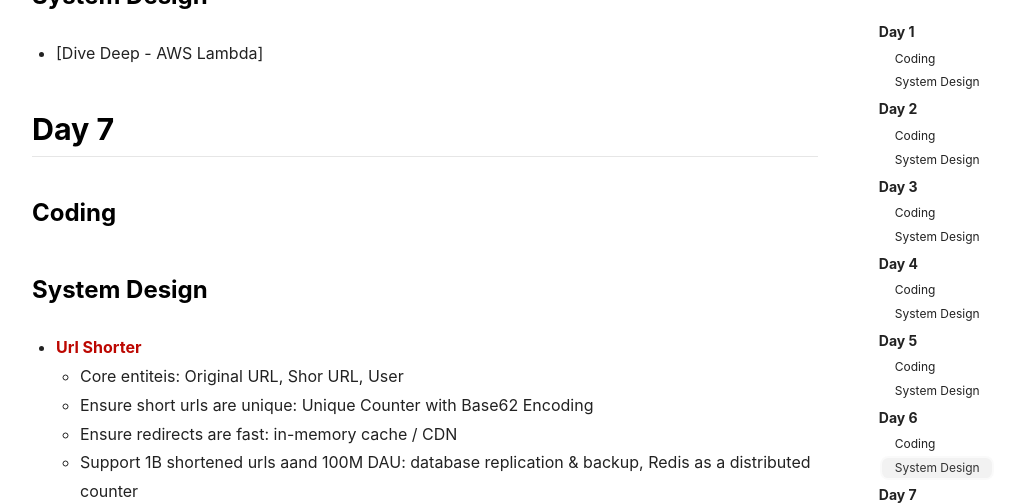
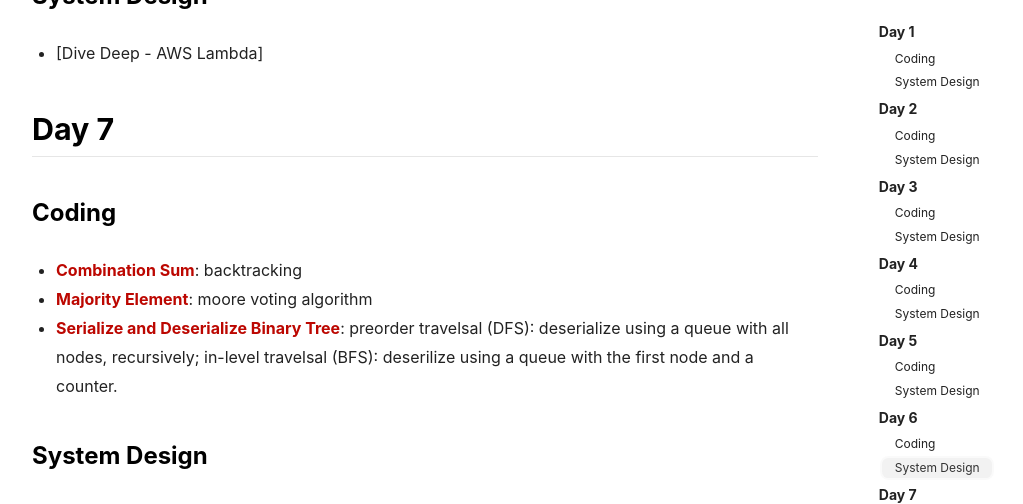
Before and after one commit to runzhuoli/runzhuoli.github.io, a Jekyll site: the page built from _posts/2024-12-10-7-days.md, in a window 1280 px wide and 900 px high, scrolled down 9179 px, cut to the strip 0-504 px from the top of the window. Shown: the whole strip, without its empty margins (105-1128 px from the left). Built offline with Jekyll 4.4.1, drawn with Linux system fonts in a browser that asks for light colours; nearby versions of some CDN libraries; comment, search, counter and statistics services are not loaded.

Commit message:
Update 2024-12-10-7-days.md add day 7 coding

```diff
--- a/_posts/2024-12-10-7-days.md
+++ b/_posts/2024-12-10-7-days.md
@@ -131,7 +131,7 @@ PS: Only do calculation when it impacts the design
 
 ![ddb-2](https://s3.amazonaws.com/runzhuo-me/image/ddb-mrsc-1.png)
 
-![ddb-3](https://s3.amazonaws.com/runzhuo-me/image/ddb-mrsc-1.png)
+![ddb-3](https://s3.amazonaws.com/runzhuo-me/image/ddb-mrsc-2.png)
 
 ## Day 4
 
@@ -202,6 +202,10 @@ PS: Only do calculation when it impacts the design
 
 ### Coding
 
+- [Combination Sum](https://leetcode.com/problems/combination-sum/): backtracking
+- [Majority Element](https://leetcode.com/problems/majority-element/): moore voting algorithm
+- [Serialize and Deserialize Binary Tree](https://leetcode.com/problems/serialize-and-deserialize-binary-tree): preorder travelsal (DFS): deserialize using a queue with all nodes, recursively; in-level travelsal (BFS): deserilize using a queue with the first node and a counter.
+
 ### System Design
 
 - [Url Shorter](https://www.hellointerview.com/learn/system-design/problem-breakdowns/bitly)
```
